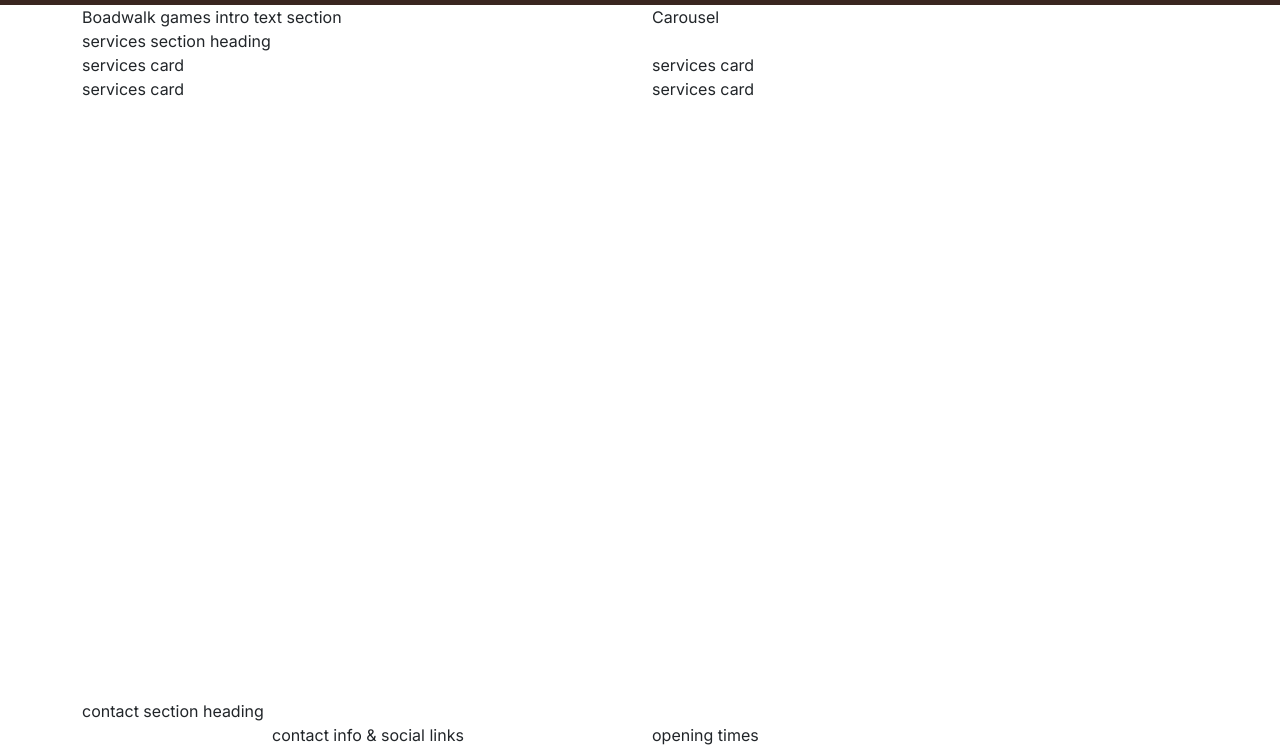
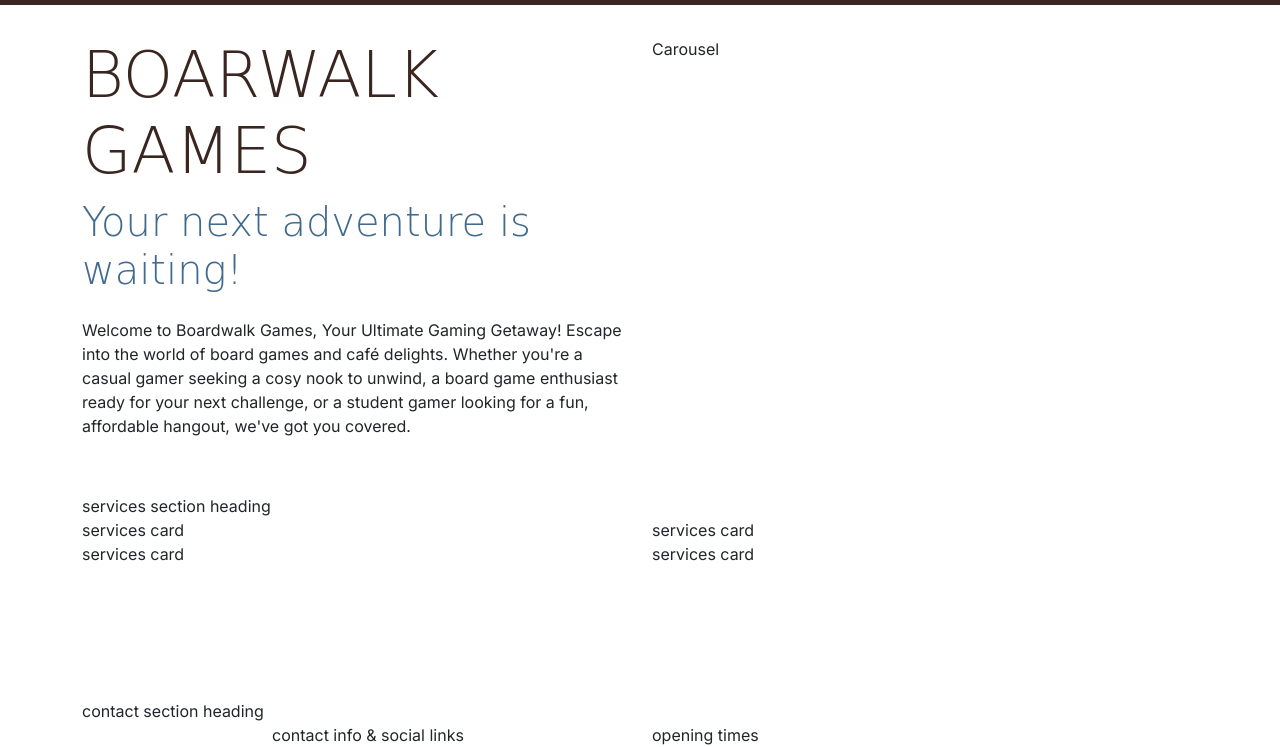
Before and after one commit to bertellis/boardwalk-games, a plain HTML site: page index.html in a window 1280 px wide. Shown: the part 53-800 px from the top of the page. Drawn offline with nearby package versions, Linux system fonts and the light colour scheme; a web font is replaced by a local one.

Commit message:
Header text section

```diff
--- a/assets/css/style.css
+++ b/assets/css/style.css
@@ -21,9 +21,17 @@ body {
 h1, h2, h3 {
     font-family: var(--secondary-font);
     color: var(--primary-color);
+    text-transform: uppercase;
 }
 .sub-heading-color {
     color: var(--highight-color);
+}
+
+/*Section*/
+
+.section {
+    margin-top: 2rem;
+    margin-bottom: 2rem;
 }
 
 /*Navbar*/
@@ -35,6 +43,13 @@ h1, h2, h3 {
     width: 30px;
 }
 
+/*Header*/
+
+#header .lead {
+    font-family: var(--secondary-font);
+}
+
+
 /*Grid visualising for css testing*/
 
 /*.container, .row {
--- a/index.html
+++ b/index.html
@@ -17,11 +17,12 @@
 
     <!--Bootstrap styles-->
     <link rel="stylesheet" href="https://cdn.jsdelivr.net/npm/bootstrap@5.3.3/dist/css/bootstrap.min.css"
-    integrity="sha384-QWTKZyjpPEjISv5WaRU9OFeRpok6YctnYmDr5pNlyT2bRjXh0JMhjY6hW+ALEwIH" crossorigin="anonymous">
+        integrity="sha384-QWTKZyjpPEjISv5WaRU9OFeRpok6YctnYmDr5pNlyT2bRjXh0JMhjY6hW+ALEwIH" crossorigin="anonymous">
     <!--custom css-->
     <link rel="stylesheet" href="assets/css/style.css">
 </head>
 <!--class on body set to work with mt-auto on footer to keep it at the bottom of the page-->
+
 <body class="d-flex flex-column min-vh-100">
 
     <!--Navigation-->
@@ -57,9 +58,16 @@
     </nav>
 
     <!--Header with carousel-->
-    <header class="container">
+    <header id="header" class="container section">
         <div class="row">
-            <div class="col-12 col-xl-6">Boadwalk games intro text section</div>
+            <div class="col-12 col-xl-6 text-center text-xl-start">
+                <h1 class="display-3">Boarwalk Games</h1>
+                <p class="lead display-6 sub-heading-color">Your next adventure is waiting!</p>
+                <p class="my-4">Welcome to Boardwalk Games, Your Ultimate Gaming Getaway! Escape into the world of board games and
+                    café delights. Whether you're a casual gamer seeking a cosy nook to unwind, a board game enthusiast
+                    ready for your next challenge, or a student gamer looking for a fun, affordable hangout, we've got
+                    you covered.</p>
+            </div>
             <div class="col-12 col-xl-6">Carousel</div>
         </div>
     </header>
```
